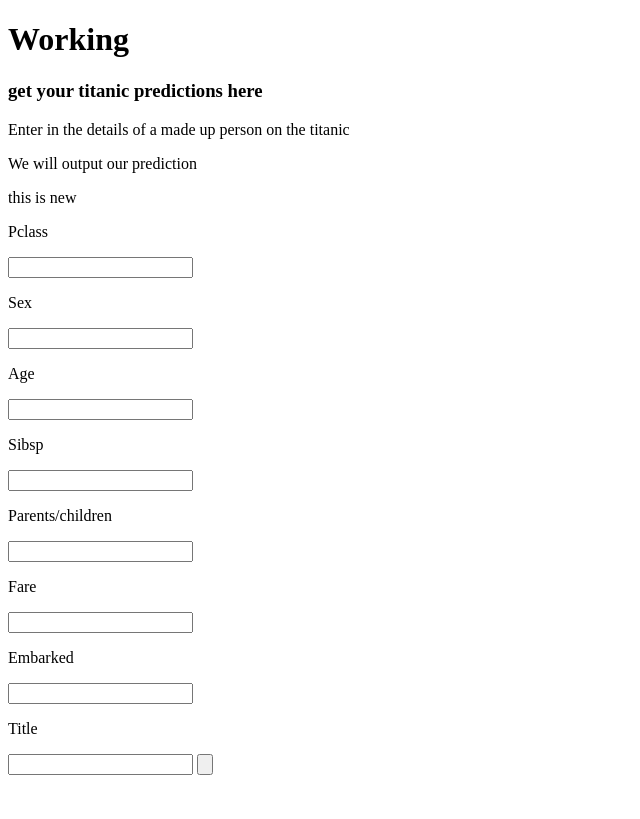
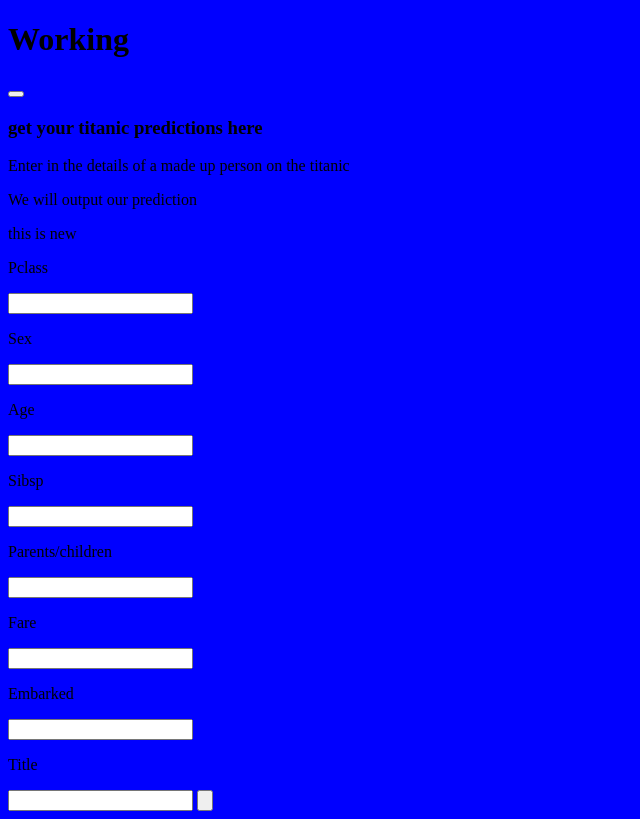
Before and after one commit to evar4/unaicorn, a Django app: page / in a window 1280 px wide. Shown: the whole page, without its empty margins (0-640 px from the left). Before the commit the page ends 775 px from the top, so only its background shows below. Run offline with Django 5.2, Linux system fonts and the light colour scheme.

Commit message:
added js and css files and static folder

```diff
--- a/ml_titanic/ml_titanic/settings.py
+++ b/ml_titanic/ml_titanic/settings.py
@@ -113,8 +113,9 @@ USE_TZ = True
 
 # Static files (CSS, JavaScript, Images)
 # https://docs.djangoproject.com/en/5.2/howto/static-files/
-
+import os.path
 STATIC_URL = 'static/'
+STATICFILES_DIRS = [os.path.join('static'),]
 
 # Default primary key field type
 # https://docs.djangoproject.com/en/5.2/ref/settings/#default-auto-field
--- /dev/null
+++ b/ml_titanic/static/main.js
@@ -0,0 +1,3 @@
+function clicked() {
+  alert("java script working")
+}
--- /dev/null
+++ b/ml_titanic/static/style.css
@@ -0,0 +1,3 @@
+ body {
+   background-color: blue;
+ }
--- a/ml_titanic/templates/index.html
+++ b/ml_titanic/templates/index.html
@@ -3,9 +3,12 @@
   <head>
     <meta charset="utf-8">
     <title>Titanic predictor</title>
+    {% load static %}
+    <link rel="stylesheet" href="{% static 'style.css' %}">
   </head>
   <body>
 <h1>Working</h1>
+<button type="button" onclick="clicked()"></button>
 <h3>get your titanic predictions here</h3>
 <p>Enter in the details of a made up person on the titanic</p>
 <p>We will output our prediction</p>
@@ -35,5 +38,8 @@
 
   <input type="submit" name="" value="">
 </form>
+<script type="text/javascript" src="{% static 'main.js' %}">
+
+</script>
   </body>
 </html>
```
